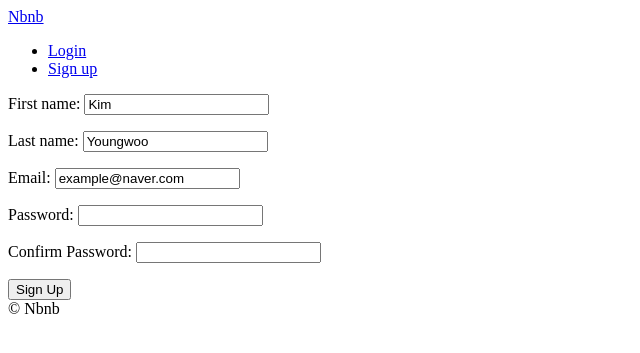
After one commit to rla40162002/first_repo, a Django app: page /users/signup in a window 1280 px wide. The commit adds this page. Shown: the top 353 px of the page, without its empty margins (0-640 px from the left). Run offline with Django 3.2, Linux system fonts and the light colour scheme.

Commit message:
Sign Up view

```diff
--- a/templates/partials/nav.html
+++ b/templates/partials/nav.html
@@ -5,5 +5,6 @@
     <li><a href="{% url "users:logout"%}">Logout</a></li>
     {% else %}
     <li><a href="{% url "users:login"%}">Login</a></li>
+    <li><a href="{% url "users:signup"%}">Sign up</a></li>
     {% endif %}
 </ul>
--- /dev/null
+++ b/templates/users/signup.html
@@ -0,0 +1,17 @@
+{% extends "base.html" %}
+
+{% block page_title %}
+    Sign Up
+{% endblock page_title %}
+
+{% block search-bar %}
+{% endblock search-bar %}
+
+{% block content %}
+    <form method="POST" action="{% url "users:signup" %}">
+        {% csrf_token %}
+        {{form.as_p}}
+        <button>Sign Up</button>
+    </form>
+
+{% endblock content %}
--- a/users/forms.py
+++ b/users/forms.py
@@ -18,3 +18,39 @@ class LoginForm(forms.Form):
                 self.add_error("password", forms.ValidationError("Password is wrong"))
         except models.User.DoesNotExist:
             self.add_error("email", forms.ValidationError("User does not exist"))
+
+
+class SignUpForm(forms.Form):
+    first_name = forms.CharField(max_length=80)
+    last_name = forms.CharField(max_length=80)
+    email = forms.EmailField()
+    password = forms.CharField(widget=forms.PasswordInput)
+    password1 = forms.CharField(widget=forms.PasswordInput, label="Confirm Password")
+
+    def clean_email(self):
+        email = self.cleaned_data.get("email")
+        try:
+            models.User.objects.get(email=email)
+            raise forms.ValidationError("User already exists with that email")
+        except models.User.DoesNotExist:
+            return email
+
+    def clean_password1(self):
+        password = self.cleaned_data.get("password")
+        password1 = self.cleaned_data.get("password1")
+
+        if password != password1:
+            raise forms.ValidationError("비밀번호와 비밀번호 확인이 안 맞음")
+        else:
+            return password
+
+    def save(self):
+        first_name = self.cleaned_data.get("first_name")
+        last_name = self.cleaned_data.get("last_name")
+        email = self.cleaned_data.get("email")
+        password = self.cleaned_data.get("password")
+
+        user = models.User.objects.create_user(email, email, password)
+        user.first_name = first_name
+        user.last_name = last_name
+        user.save()
--- a/users/urls.py
+++ b/users/urls.py
@@ -5,4 +5,5 @@ app_name = "users"
 urlpatterns = [
     path("login", views.LoginView.as_view(), name="login"),
     path("logout", views.log_out, name="logout"),
+    path("signup", views.SignUpView.as_view(), name="signup"),
 ]
--- a/users/views.py
+++ b/users/views.py
@@ -41,3 +41,23 @@ class LoginView(FormView):
 def log_out(request):
     logout(request)
     return redirect(reverse("core:home"))
+
+
+class SignUpView(FormView):
+    template_name = "users/signup.html"
+    form_class = forms.SignUpForm
+    success_url = reverse_lazy("core:home")
+    initial = {
+        "first_name": "Kim",
+        "last_name": "Youngwoo",
+        "email": "example@naver.com",
+    }
+
+    def form_valid(self, form):
+        form.save()
+        email = form.cleaned_data.get("email")
+        password = form.cleaned_data.get("password")
+        user = authenticate(self.request, username=email, password=password)
+        if user is not None:
+            login(self.request, user)
+        return super().form_valid(form)
```
